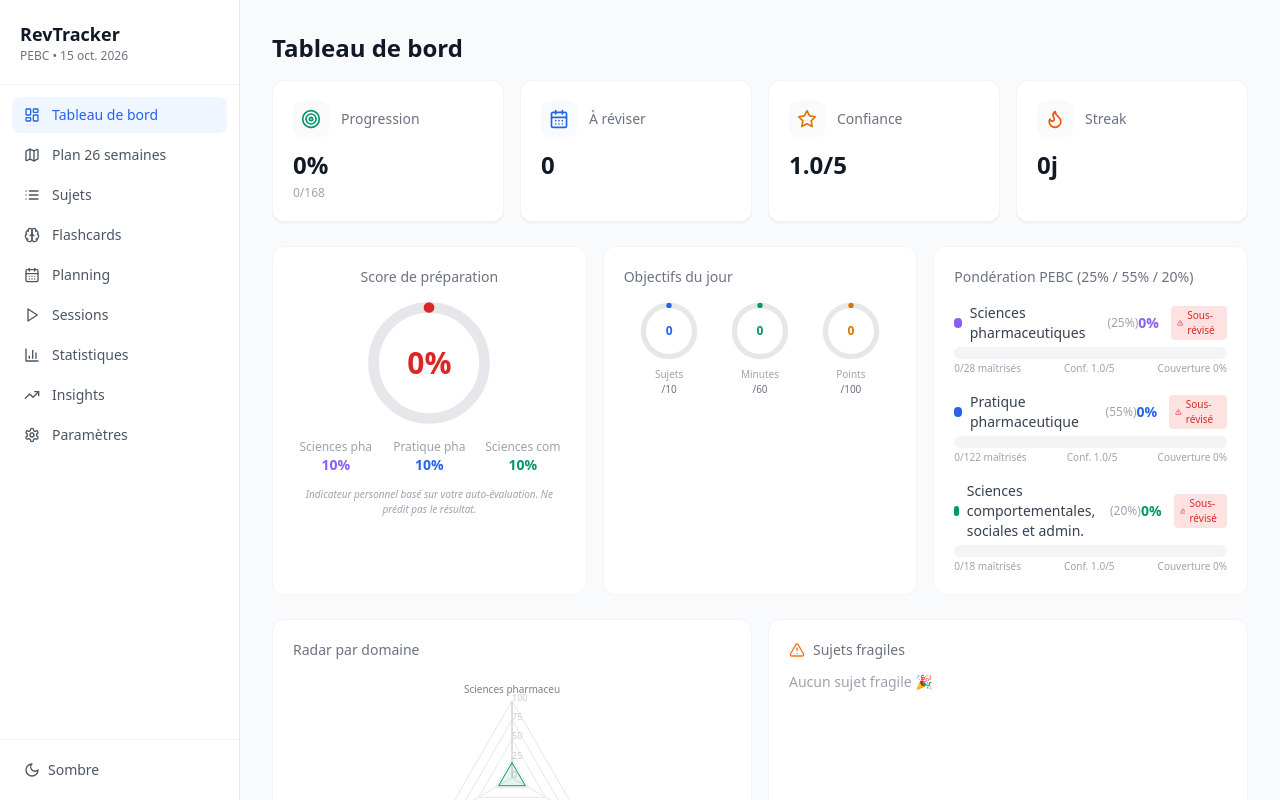
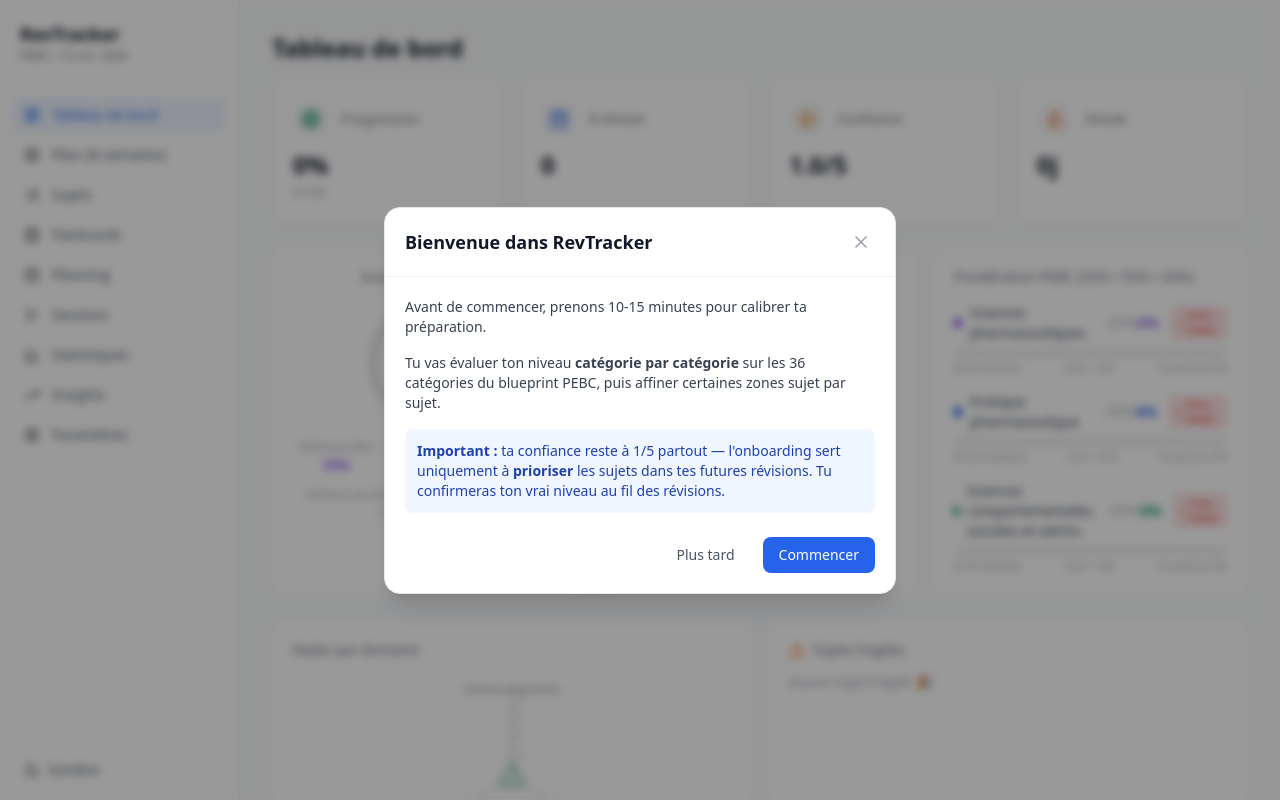
Before and after one commit to nyamiisaac-maker/revtracker, a React (Vite) app: page / in a window 1280 px wide. Shown: the top 800 px of the page. Built offline with nearby package versions, Linux system fonts and the light colour scheme.

Commit message:
Intégration : déclenchement automatique au premier démarrage

```diff
--- a/src/App.jsx
+++ b/src/App.jsx
@@ -1296,6 +1296,51 @@ function OnboardingModal({ state, dispatch, onPause }) {
   return null;
 }
 
+// Bannière de reprise affichée sur le dashboard tant que l'onboarding n'est pas terminé.
+// Trois cas, dans cet ordre :
+//   - statut "non_commence" + welcomeDismissed → bouton "Démarrer" (l'utilisateur a cliqué Plus tard)
+//   - statut "en_cours" → bouton "Reprendre" avec progression (catégorie X/36 ou affinage X/Y)
+//   - sinon (statut "termine" ou modale de bienvenue active) → null
+function OnboardingResumeBanner({ state, dispatch, onResume }) {
+  const ob = state.settings.onboarding;
+  const total = state.settings.categoriesDisponibles.length;
+
+  if (ob.statut === "non_commence" && ob.welcomeDismissed) {
+    const demarrer = () => {
+      dispatch({ type: "ONBOARDING_START" });
+      onResume();
+    };
+    return (
+      <div className="bg-blue-50 dark:bg-blue-900/20 border border-blue-200 dark:border-blue-800 rounded-lg p-3 mb-4 flex items-center gap-3">
+        <span className="text-sm text-blue-800 dark:text-blue-200 flex-1">
+          Onboarding non commencé — calibre tes priorités en 10-15 min.
+        </span>
+        <button onClick={demarrer} className="px-3 py-1.5 text-xs bg-blue-600 hover:bg-blue-700 text-white rounded-lg font-medium">
+          Démarrer
+        </button>
+      </div>
+    );
+  }
+
+  if (ob.statut === "en_cours") {
+    const progressLabel = ob.etape === "categories"
+      ? `Catégorie ${Math.min(ob.indexCategorieActuelle + 1, total)}/${total}`
+      : `Affinage ${ob.indexCategorieAffinage + 1}/${ob.categoriesAFiner.length}`;
+    return (
+      <div className="bg-amber-50 dark:bg-amber-900/20 border border-amber-200 dark:border-amber-800 rounded-lg p-3 mb-4 flex items-center gap-3">
+        <span className="text-sm text-amber-800 dark:text-amber-200 flex-1">
+          Onboarding en cours — {progressLabel}.
+        </span>
+        <button onClick={onResume} className="px-3 py-1.5 text-xs bg-amber-600 hover:bg-amber-700 text-white rounded-lg font-medium">
+          Reprendre
+        </button>
+      </div>
+    );
+  }
+
+  return null;
+}
+
 
 // ============================================================================
 // DASHBOARD HELPERS
@@ -2884,6 +2929,32 @@ function SetV({ state: st, dispatch: dp }) {
 export default function App() {
   const [state, dispatch] = useReducer(R, DS);
   const [mobileMenu, sMM] = useState(false);
+  const [onboardingActive, setOnboardingActive] = useState(false);
+
+  // Détecte la transition "non_commence" → "en_cours" pour ouvrir
+  // automatiquement la modale d'onboarding (clic Commencer ou Démarrer).
+  // initRef évite de confondre l'hydratation initiale depuis localStorage
+  // (qui peut elle-même faire transiter le statut de DS "non_commence" vers
+  // une valeur sauvegardée) avec une vraie action utilisateur.
+  // Si le state initial est modifié plus tard (autre statut de départ
+  // que "non_commence"), vérifier ce code.
+  const prevStatutRef = useRef(null);
+  const initRef = useRef(false);
+  useEffect(() => {
+    if (!state.loaded) return;
+    const cur = state.settings.onboarding.statut;
+    if (!initRef.current) {
+      // Premier passage après hydratation : on enregistre l'état
+      // courant sans déclencher d'action.
+      prevStatutRef.current = cur;
+      initRef.current = true;
+      return;
+    }
+    if (prevStatutRef.current === "non_commence" && cur === "en_cours") {
+      setOnboardingActive(true);
+    }
+    prevStatutRef.current = cur;
+  }, [state.settings.onboarding.statut, state.loaded]);
 
   // Chargement initial
   useEffect(() => {
@@ -3006,6 +3077,13 @@ export default function App() {
         <div className="mb-4 hidden lg:block">
           <h1 className="text-2xl font-bold text-gray-900 dark:text-gray-100">{currentNav.label}</h1>
         </div>
+        {state.view === "dashboard" && (
+          <OnboardingResumeBanner
+            state={state}
+            dispatch={dispatch}
+            onResume={() => setOnboardingActive(true)}
+          />
+        )}
         {renderView()}
       </main>
 
@@ -3021,6 +3099,25 @@ export default function App() {
           dispatch={dispatch}
         />
       )}
+
+      {/* Onboarding (niveau app) */}
+      <OnboardingWelcomeModal
+        open={
+          state.settings.onboarding.statut === "non_commence"
+          && !state.settings.onboarding.welcomeDismissed
+          && state.motivation.historiqueJournalier.length === 0
+          && state.sujets.every(s => !s.dateDerniereRevision)
+        }
+        dispatch={dispatch}
+      />
+      {((onboardingActive && state.settings.onboarding.statut === "en_cours")
+        || (state.settings.onboarding.statut === "termine" && !state.settings.onboarding.completionAcknowledged)) && (
+        <OnboardingModal
+          state={state}
+          dispatch={dispatch}
+          onPause={() => setOnboardingActive(false)}
+        />
+      )}
     </div>
   );
 }
```
